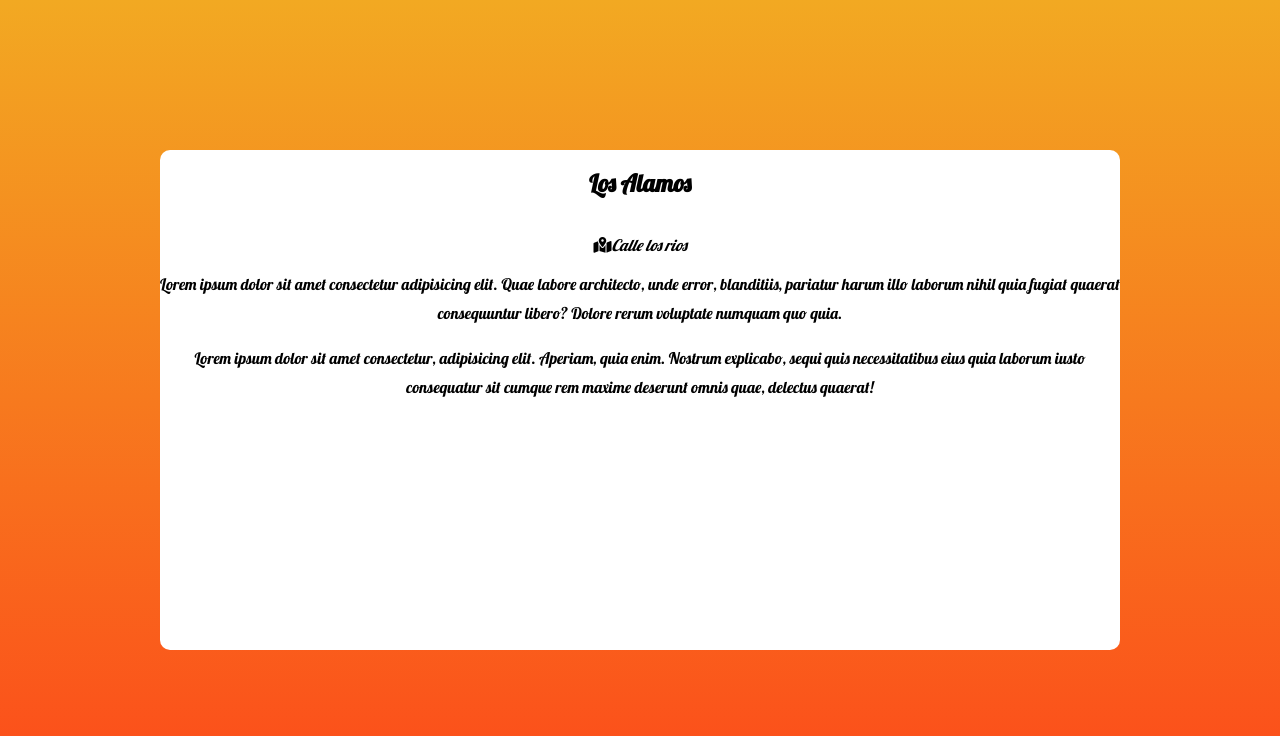
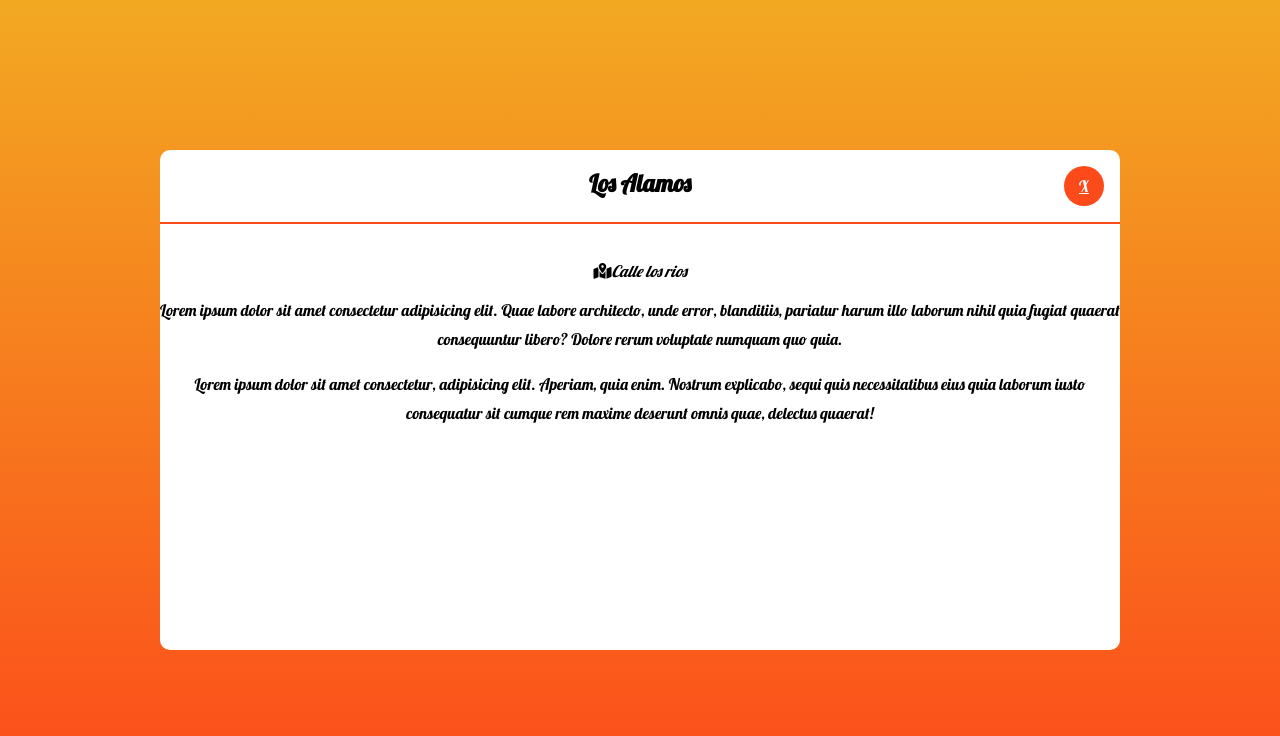
Before and after one commit to Lautyh77/lautyh77.github.io, a plain HTML site: page lomiterias/los-alamos.html in a window 1280 px wide. Drawn offline with nearby package versions, Linux system fonts and the light colour scheme.

Commit message:
cambios de interfaz

```diff
--- a/lomiterias/los-alamos.html
+++ b/lomiterias/los-alamos.html
@@ -6,6 +6,7 @@
     <meta name="viewport" content="width=device-width, initial-scale=1.0">
     <link rel="preconnect" href="https://fonts.googleapis.com">
     <link rel="preconnect" href="https://fonts.gstatic.com" crossorigin>
+    <link rel="stylesheet" href="https://cdnjs.cloudflare.com/ajax/libs/animate.css/4.1.1/animate.min.css"/>
     <link href="https://fonts.googleapis.com/css2?family=Lobster&display=swap" rel="stylesheet">
     <link rel="stylesheet" href="https://necolas.github.io/normalize.css/8.0.1/normalize.css">
     <title>Curso</title>
@@ -14,9 +15,14 @@
 </head>
 <body>
     <div class="container">
-        <div class="contain">
-            <header class="head">
-                <h2>Los Alamos</h2>
+        <div class="container2">
+            <div class="actions">
+                <a class="close" href="../index.html">
+                    <span>X</span>
+                </a>
+            </div>
+            <header class="head2">
+                <h2 class=" title-item">Los Alamos</h2>
             </header>
             <Section>
                 <img src="" alt="">
@@ -25,6 +31,7 @@
             </Section>
             <p class="parag">Lorem ipsum dolor sit amet consectetur adipisicing elit. Quae labore architecto, unde error, blanditiis, pariatur harum illo laborum nihil quia fugiat quaerat consequuntur libero? Dolore rerum voluptate numquam quo quia.</p>
             <p class="parag">Lorem ipsum dolor sit amet consectetur, adipisicing elit. Aperiam, quia enim. Nostrum explicabo, sequi quis necessitatibus eius quia laborum iusto consequatur sit cumque rem maxime deserunt omnis quae, delectus quaerat!</p>
+
         </div>
     </div>
 </body>
--- a/styles.css
+++ b/styles.css
@@ -1,3 +1,6 @@
+import 'animate.css';
+
+
 a{
     text-decoration: none;
 }
@@ -41,7 +44,9 @@ a{
     background-color: white;
     border-radius: 10px;
     font-family: 'Lobster', cursive;
+    position: relative;
     text-align: center;
+    box-shadow: 10px 3px 5px rgba(0,0,0,0.16);
 }
 
 .table{
@@ -56,3 +61,41 @@ a{
 .fa-star{
     color:#ffc400
 }
+
+.actions{
+    position:absolute;
+    top: 1em;
+    right: 1em;
+
+}
+
+.close{
+    height: 40px;
+    width: 40px;
+    color: white;
+    border-radius: 50%;
+    background-color: #fc4a1a;
+    display: inline-block;
+    font-weight: 300;
+    cursor: pointer;
+    display: flex;
+    align-items: center;
+    justify-content: center;
+}
+
+.container2{
+    max-width: 960px;
+    max-height: 500px;
+    width: 100%;
+    height: 100%;
+    background-color: white;
+    border-radius: 10px;
+    font-family: 'Lobster', cursive;
+    position: relative;
+    text-align: center;
+}
+
+.title-item{
+    border-bottom: #fc4a1a solid 2px;
+    padding-bottom: 1em
+}
```
Also changed, not shown: index.html (+1 -0 lines).
